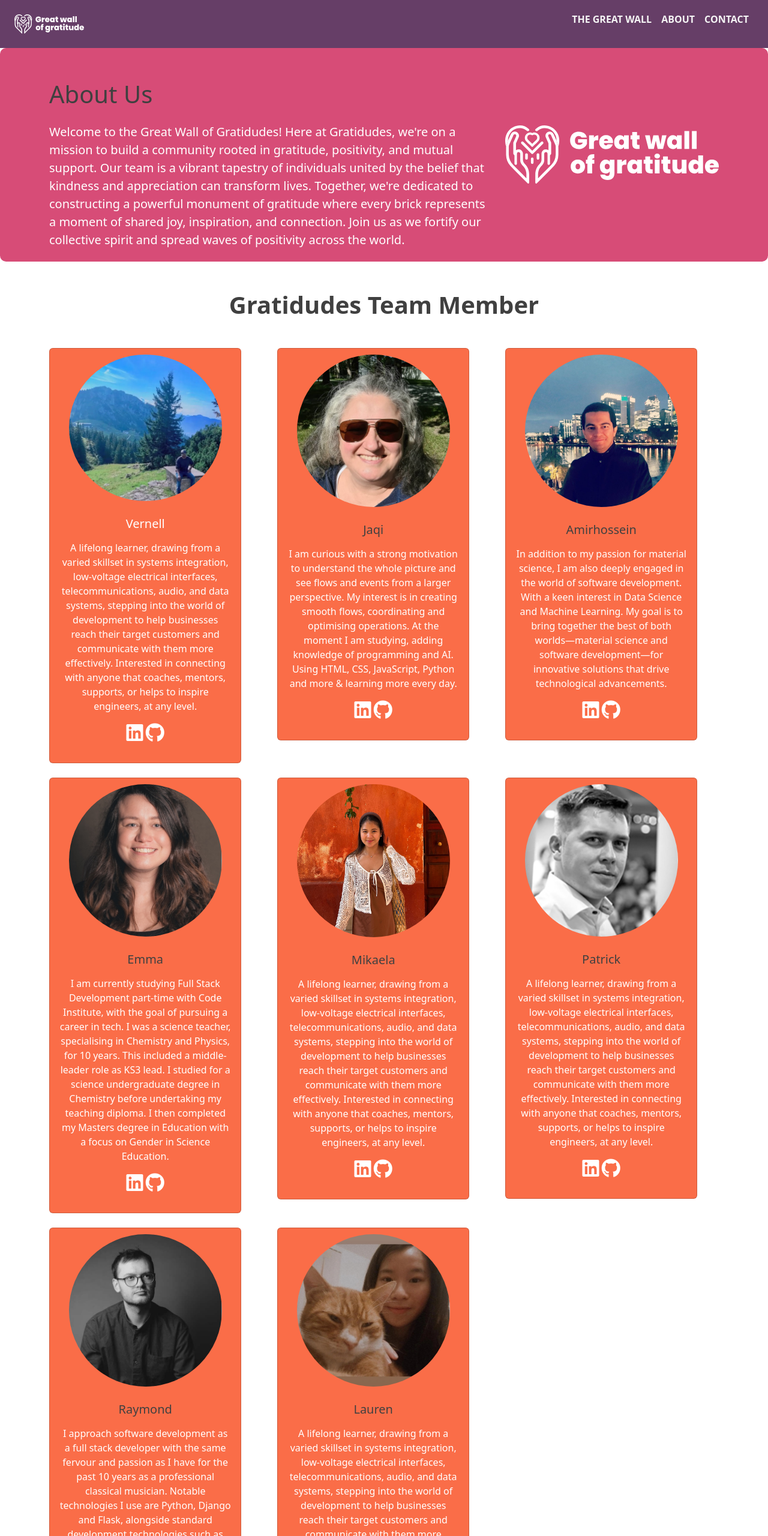
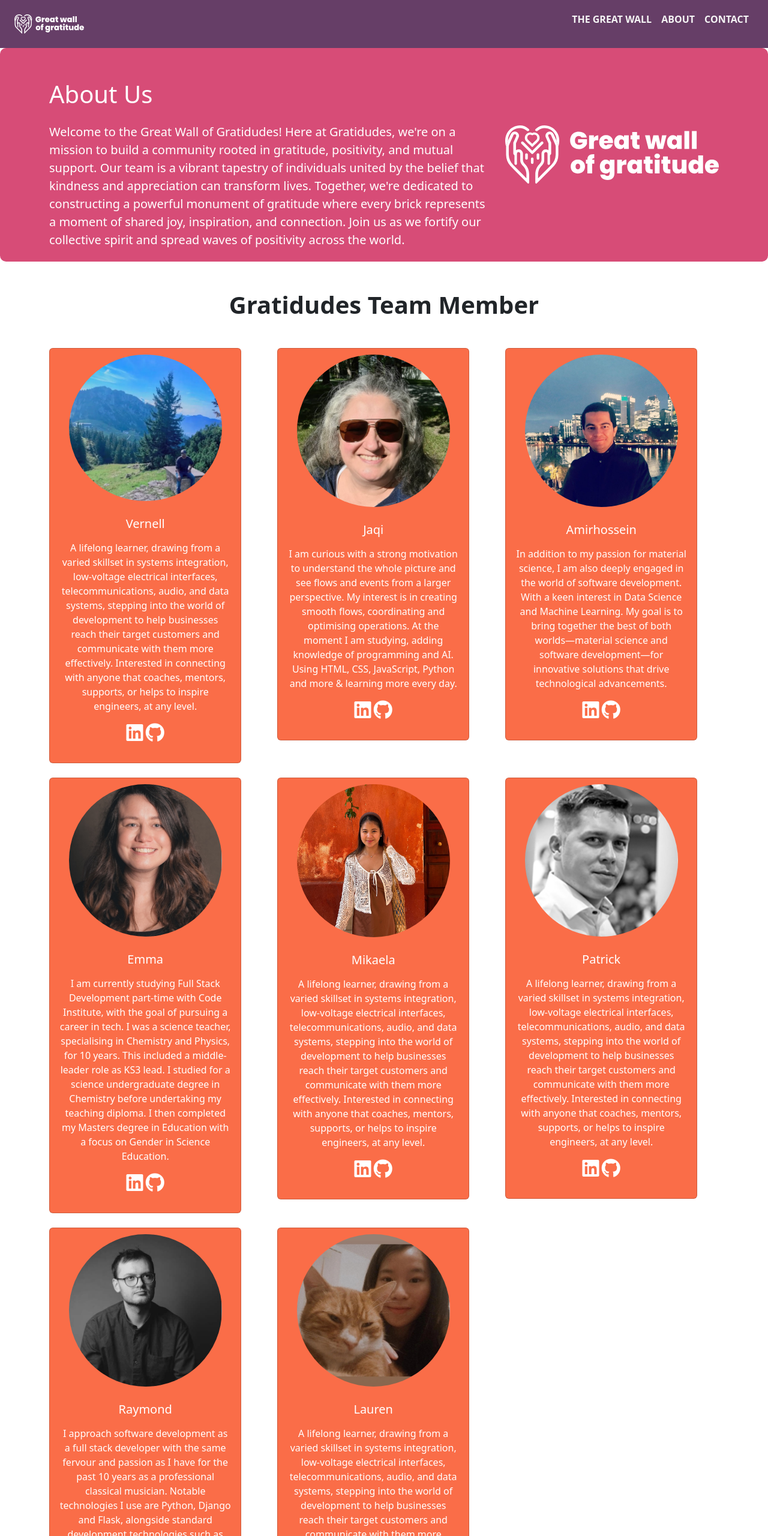
Before and after one commit to VCGithubCode/Gratidudes, a plain HTML site: page about.html in a window 1280 px wide. Shown: the top 2560 px of the page at 60% size. Drawn offline with nearby package versions, Linux system fonts and the light colour scheme.

Commit message:
Fix the issue of bootstrap

```diff
--- a/about.html
+++ b/about.html
@@ -23,11 +23,7 @@
     }
   </style>
 
-  <!-- Bootstrap CSS -->
-  <link href="https://cdn.jsdelivr.net/npm/bootstrap@5.2.3/dist/css/bootstrap.min.css" rel="stylesheet"
-    integrity="sha384-QWTKZyjpPEjISv5WaRU9OFeRpok6YctnYmDr5pNlyT2bRjXh0JMhjY6hW+ALEwIH" crossorigin="anonymous">
-
-  <link rel="stylesheet" href="./assets/css/style.css" />
+    <link rel="stylesheet" href="./assets/css/style.css" />
 
   <!-- Favicon Includes-->
   <link rel="shortcut icon" href="./favicon.ico">
@@ -49,8 +45,8 @@
   <link rel="apple-touch-icon" sizes="57x57" href="./assets/favicon/favicon-57x57.png">
 
   <!-- Bootstrap CSS -->
-  <link href="https://cdn.jsdelivr.net/npm/bootstrap@5.2.3/dist/css/bootstrap.min.css" rel="stylesheet"
-    integrity="sha384-rbsA2VBKQhggwzxH7pPCaAqO46MgnOM80zW1RWuH61DGLwZJEdK2Kadq2F9CUG65" crossorigin="anonymous">
+  <link href="https://cdn.jsdelivr.net/npm/bootstrap@5.3.3/dist/css/bootstrap.min.css" rel="stylesheet"
+    integrity="sha384-QWTKZyjpPEjISv5WaRU9OFeRpok6YctnYmDr5pNlyT2bRjXh0JMhjY6hW+ALEwIH" crossorigin="anonymous">
 
   <link rel="stylesheet" href="https://cdnjs.cloudflare.com/ajax/libs/font-awesome/5.15.4/css/all.min.css">
 
@@ -137,7 +133,7 @@
                 <div class="card" style="background-color: #FA6D48;">
                   <img src="./assets/static/images/Jaqi.png" class="card-img-top" alt="Jaqi image">
                   <div class="card-body">
-                    <h5 class="card-title">Jaqi</h5>
+                    <h5 class="card-title" style="color: rgb(255, 255, 255);">Jaqi</h5>
                     <p class="card-text">
                       <p style="color: rgb(255, 255, 255);">I am curious with a strong motivation to understand the
                         whole
@@ -158,7 +154,7 @@
                 <div class="card" style="background-color: #FA6D48;">
                   <img src="./assets/static/images/Amir.jpg" class="card-img-top" alt="Amir Image">
                   <div class="card-body">
-                    <h5 class="card-title">Amirhossein</h5>
+                    <h5 class="card-title" style="color: rgb(255, 255, 255);">Amirhossein</h5>
                     <p class="card-text">
                       <p style="color: rgb(255, 255, 255);">In addition to my passion for material science, I am also
                         deeply
@@ -179,7 +175,7 @@
                 <div class="card" style="background-color: #FA6D48;">
                   <img src="./assets/static/images/Emma.png" class="card-img-top" alt="Emma image">
                   <div class="card-body">
-                    <h5 class="card-title">Emma</h5>
+                    <h5 class="card-title" style="color: rgb(255, 255, 255);">Emma</h5>
                     <p class="card-text">
                       <p style="color: rgb(255, 255, 255);">I am currently studying Full Stack Development part-time
                         with
@@ -203,7 +199,7 @@
                 <div class="card" style="background-color: #FA6D48;">
                   <img src="./assets/static/images/Mikaela.jpg" class="card-img-top" alt="Mikaela Image">
                   <div class="card-body">
-                    <h5 class="card-title">Mikaela</h5>
+                    <h5 class="card-title" style="color: rgb(255, 255, 255);">Mikaela</h5>
                     <p class="card-text">
                       <p style="color: rgb(255, 255, 255);">A lifelong learner, drawing from a varied skillset in
                         systems
@@ -225,7 +221,7 @@
                 <div class="card" style="background-color: #FA6D48;">
                   <img src="./assets/static/images/Patrick.png" class="card-img-top" alt="Patrick Image">
                   <div class="card-body">
-                    <h5 class="card-title">Patrick</h5>
+                    <h5 class="card-title" style="color: rgb(255, 255, 255);">Patrick</h5>
                     <p class="card-text">
                       <p style="color: rgb(255, 255, 255);">A lifelong learner, drawing from a varied skillset in
                         systems
@@ -247,7 +243,7 @@
                 <div class="card" style="background-color: #FA6D48;">
                   <img src="./assets/static/images/Ray.png" class="card-img-top" alt="Raymond Image">
                   <div class="card-body">
-                    <h5 class="card-title">Raymond</h5>
+                    <h5 class="card-title" style="color: rgb(255, 255, 255);">Raymond</h5>
                     <p class="card-text">
                       <p style="color: rgb(255, 255, 255);">I approach software development as a full stack developer
                         with
@@ -271,7 +267,7 @@
                 <div class="card" style="background-color: #FA6D48;">
                   <img src="./assets/static/images/Lauren.png" class="card-img-top" alt="Lauren Image">
                   <div class="card-body">
-                    <h5 class="card-title">Lauren</h5>
+                    <h5 class="card-title" style="color: rgb(255, 255, 255);">Lauren</h5>
                     <p class="card-text">
                       <p style="color: rgb(255, 255, 255);">A lifelong learner, drawing from a varied skillset in
                         systems
@@ -283,7 +279,7 @@
                         at any level.</p>
                       <a href="https://www.linkedin.com/in/Lauren" target="_blank"><i class="fab fa-linkedin fa-2x"
                           style="color: rgb(255, 255, 255);"></i></a>
-                      <a href="https://github.com/Lauren" target="_blank"><i class="fab fa-github fa-2x"
+                      <a href="https://github.com/Lauren21717" target="_blank"><i class="fab fa-github fa-2x"
                           style="color: rgb(255, 255, 255);"></i></a>
                     </p>
                   </div>
@@ -301,7 +297,6 @@
         <p>&copy; 2024 The Great Wall of Gratitude</p>
       </div>
     </footer>
-
     <script src="./assets/js/script.js"></script>
   </body>
 
--- a/assets/css/style.css
+++ b/assets/css/style.css
@@ -919,11 +919,6 @@ input:checked~.hamburger span:nth-child(3) {
   border-radius: 10px;
 }
 
-.page > .about-us-section > .container > .row > h1 {
-  font-weight: bolder;
-  color: #1F7AF1;
-}
-
 .members > h1 {
   font-weight: bolder;
 }
```
